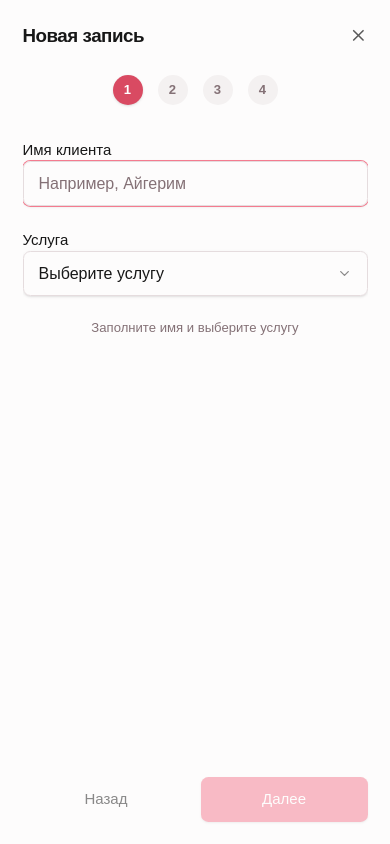
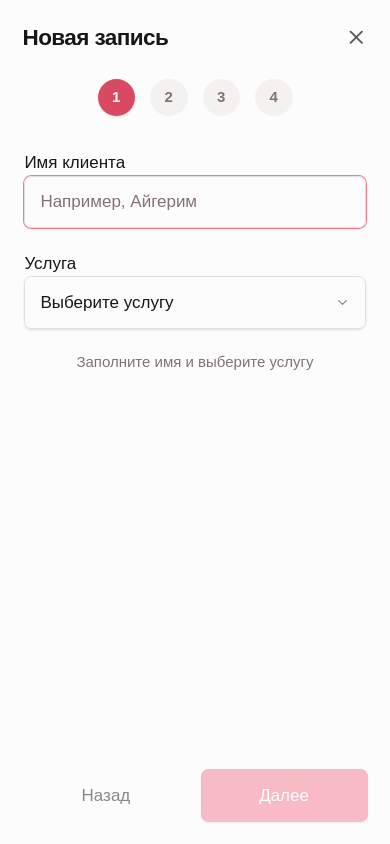
Before and after one commit to adlettaigulov/slotly, a Next.js app: page / in a window 390 px wide. Both pictures are taken after a click on the button "Новая запись". Shown: the top 844 px of the page. Built offline with nearby package versions, Linux system fonts and the light colour scheme.

Commit message:
feat: increase all mobile sizes in appointment dialog

```diff
--- a/components/new-appointment/new-appointment-dialog.tsx
+++ b/components/new-appointment/new-appointment-dialog.tsx
@@ -82,13 +82,13 @@ export function NewAppointmentDialog({ open, onOpenChange, onAppointmentCreated
 
   return (
     <Dialog open={open} onOpenChange={handleOpenChange}>
-      <DialogContent className="sm:max-w-[560px] sm:gap-0 max-sm:max-w-full max-sm:h-dvh max-sm:m-0 max-sm:rounded-none max-sm:border-0 max-sm:p-6 max-sm:top-0 max-sm:left-0 max-sm:translate-x-0 max-sm:translate-y-0 max-sm:flex max-sm:flex-col max-sm:overflow-hidden">
+      <DialogContent className="sm:max-w-[560px] sm:gap-0 max-sm:max-w-full max-sm:h-dvh max-sm:m-0 max-sm:rounded-none max-sm:border-0 max-sm:p-6 max-sm:top-0 max-sm:left-0 max-sm:translate-x-0 max-sm:translate-y-0 max-sm:flex max-sm:flex-col">
         <div className="flex items-start justify-between">
           <DialogHeader className="pb-3 sm:pb-4">
-            <DialogTitle className="text-xl sm:text-lg">Новая запись</DialogTitle>
+            <DialogTitle className="text-2xl sm:text-lg">Новая запись</DialogTitle>
           </DialogHeader>
           <DialogClose className="rounded-sm opacity-70 ring-offset-background transition-opacity hover:opacity-100 focus:outline-none focus:ring-2 focus:ring-ring focus:ring-offset-2 mt-1 sm:mt-0">
-            <X className="h-5 w-5" />
+            <X className="h-6 w-6 sm:h-5 sm:w-5" />
             <span className="sr-only">Close</span>
           </DialogClose>
         </div>
@@ -97,7 +97,7 @@ export function NewAppointmentDialog({ open, onOpenChange, onAppointmentCreated
           {STEPS.map((label, i) => (
             <div key={label} className="flex items-center gap-2 flex-1 max-sm:flex-none">
               <div
-                className={`flex h-8 w-8 sm:h-6 sm:w-6 shrink-0 items-center justify-center rounded-full text-sm sm:text-xs font-bold transition-all ${
+                className={`flex h-10 w-10 sm:h-6 sm:w-6 shrink-0 items-center justify-center rounded-full text-base sm:text-xs font-bold transition-all ${
                   i <= step
                     ? "bg-[hsl(350_65%_57%)] text-white shadow-sm"
                     : "bg-muted text-muted-foreground"
@@ -123,7 +123,7 @@ export function NewAppointmentDialog({ open, onOpenChange, onAppointmentCreated
           ))}
         </div>
 
-        <div className="max-sm:flex-1 max-sm:overflow-y-auto">
+        <div className="max-sm:flex-1 max-sm:overflow-y-auto max-sm:px-0.5">
           <div className="animate-slide-up" key={step}>
             {step === 0 && (
               <StepClientService data={data} services={services} onChange={updateData} />
@@ -154,7 +154,7 @@ export function NewAppointmentDialog({ open, onOpenChange, onAppointmentCreated
             variant="ghost"
             onClick={handleBack}
             disabled={step === 0}
-            className="h-12 sm:h-9 text-[15px] sm:text-sm flex-1 sm:flex-none"
+            className="h-14 sm:h-9 text-[17px] sm:text-sm flex-1 sm:flex-none"
           >
             Назад
           </Button>
@@ -162,7 +162,7 @@ export function NewAppointmentDialog({ open, onOpenChange, onAppointmentCreated
             <Button
               onClick={handleNext}
               disabled={!canProceed()}
-              className="h-12 sm:h-9 text-[15px] sm:text-sm flex-1 sm:flex-none"
+              className="h-14 sm:h-9 text-[17px] sm:text-sm flex-1 sm:flex-none"
             >
               Далее
             </Button>
--- a/components/new-appointment/step-client-service.tsx
+++ b/components/new-appointment/step-client-service.tsx
@@ -24,7 +24,7 @@ export function StepClientService({ data, services, onChange }: Props) {
   return (
     <div className="space-y-6">
       <div className="space-y-2.5">
-        <Label htmlFor="clientName" className="text-[15px] sm:text-sm">
+        <Label htmlFor="clientName" className="text-[17px] sm:text-sm">
           Имя клиента
         </Label>
         <Input
@@ -33,12 +33,12 @@ export function StepClientService({ data, services, onChange }: Props) {
           value={data.clientName}
           onChange={(e) => onChange({ clientName: e.target.value })}
           autoFocus
-          className="h-12 sm:h-9 text-[16px] sm:text-sm px-4 sm:px-3"
+          className="h-14 sm:h-9 text-[17px] sm:text-sm px-4 sm:px-3"
         />
       </div>
 
       <div className="space-y-2.5">
-        <Label htmlFor="service" className="text-[15px] sm:text-sm">
+        <Label htmlFor="service" className="text-[17px] sm:text-sm">
           Услуга
         </Label>
         <Select
@@ -54,7 +54,7 @@ export function StepClientService({ data, services, onChange }: Props) {
         >
           <SelectTrigger
             id="service"
-            className="h-12 sm:h-9 text-[16px] sm:text-sm px-4 sm:px-3"
+            className="h-14 sm:h-9 text-[17px] sm:text-sm px-4 sm:px-3"
           >
             <SelectValue placeholder="Выберите услугу" />
           </SelectTrigger>
@@ -73,7 +73,7 @@ export function StepClientService({ data, services, onChange }: Props) {
         </Select>
       </div>
 
-      <div className="text-sm sm:text-xs text-muted-foreground text-center">
+      <div className="text-[15px] sm:text-xs text-muted-foreground text-center">
         {valid ? "Нажмите «Далее»" : "Заполните имя и выберите услугу"}
       </div>
     </div>
--- a/components/new-appointment/step-confirmation.tsx
+++ b/components/new-appointment/step-confirmation.tsx
@@ -26,7 +26,7 @@ export function StepConfirmation({ data, master, service, onConfirm }: Props) {
 
       <Button
         onClick={onConfirm}
-        className="w-full h-11 text-base"
+        className="w-full h-14 sm:h-11 text-[17px] sm:text-base"
       >
         Создать запись
       </Button>
@@ -36,9 +36,9 @@ export function StepConfirmation({ data, master, service, onConfirm }: Props) {
 
 function Row({ label, value }: { label: string; value: string }) {
   return (
-    <div className="flex items-center justify-between px-4 py-3">
-      <span className="text-sm text-muted-foreground">{label}</span>
-      <span className="text-sm font-medium">{value}</span>
+    <div className="flex items-center justify-between px-4 sm:px-4 py-4 sm:py-3">
+      <span className="text-[15px] sm:text-sm text-muted-foreground">{label}</span>
+      <span className="text-[15px] sm:text-sm font-medium">{value}</span>
     </div>
   )
 }
--- a/components/new-appointment/step-master.tsx
+++ b/components/new-appointment/step-master.tsx
@@ -13,10 +13,10 @@ interface Props {
 export function StepMaster({ masters, data, onChange }: Props) {
   return (
     <div className="space-y-4">
-      <p className="text-[15px] sm:text-sm text-muted-foreground max-sm:text-center">
+      <p className="text-[17px] sm:text-sm text-muted-foreground max-sm:text-center">
         Выберите мастера для записи
       </p>
-      <div className="grid gap-3.5 sm:gap-3">
+      <div className="grid gap-4 sm:gap-3">
         {masters.map((master) => {
           const selected = data.masterId === master.id
           return (
@@ -25,7 +25,7 @@ export function StepMaster({ masters, data, onChange }: Props) {
               type="button"
               onClick={() => onChange({ masterId: master.id })}
               className={cn(
-                "relative flex items-center gap-4 sm:gap-3 rounded-xl sm:rounded-lg border-2 p-4 sm:p-3.5 text-left transition-all",
+                "relative flex items-center gap-5 sm:gap-3 rounded-xl sm:rounded-lg border-2 p-5 sm:p-3.5 text-left transition-all",
                 "hover:border-foreground/20 hover:bg-muted/50",
                 selected
                   ? "border-foreground bg-muted"
@@ -34,23 +34,23 @@ export function StepMaster({ masters, data, onChange }: Props) {
             >
               <div
                 className={cn(
-                  "flex h-12 w-12 sm:h-10 sm:w-10 shrink-0 items-center justify-center rounded-full text-lg sm:text-sm font-medium text-white",
+                  "flex h-14 w-14 sm:h-10 sm:w-10 shrink-0 items-center justify-center rounded-full text-xl sm:text-sm font-medium text-white",
                   masterColorAccents[master.id]
                 )}
               >
                 {master.name.charAt(0)}
               </div>
               <div className="flex-1">
-                <p className="font-semibold text-[17px] sm:text-sm">{master.name}</p>
-                <p className="text-[13px] sm:text-xs text-muted-foreground">
+                <p className="font-semibold text-[19px] sm:text-sm">{master.name}</p>
+                <p className="text-[15px] sm:text-xs text-muted-foreground">
                   {selected ? "Выбран" : "Нажмите, чтобы выбрать"}
                 </p>
               </div>
               {selected && (
-                <div className="flex h-6 w-6 sm:h-5 sm:w-5 items-center justify-center rounded-full bg-foreground">
+                <div className="flex h-7 w-7 sm:h-5 sm:w-5 items-center justify-center rounded-full bg-foreground">
                   <svg
-                    width="14"
-                    height="14"
+                    width="18"
+                    height="18"
                     viewBox="0 0 12 12"
                     fill="none"
                     className="text-background"
--- a/components/new-appointment/step-time.tsx
+++ b/components/new-appointment/step-time.tsx
@@ -23,7 +23,7 @@ export function StepTime({ data, appointments, onChange }: Props) {
 
   return (
     <div className="space-y-3 animate-fade-in" key={data.masterId}>
-      <p className="text-[15px] sm:text-sm text-muted-foreground max-sm:text-center">
+      <p className="text-[17px] sm:text-sm text-muted-foreground max-sm:text-center">
         Выберите свободное время
       </p>
       <div className="grid grid-cols-1 sm:grid-cols-2 gap-3 sm:gap-2.5">
@@ -43,7 +43,7 @@ export function StepTime({ data, appointments, onChange }: Props) {
               }
               style={{ animationDelay: `${i * 0.04}s` }}
               className={cn(
-                "relative rounded-xl sm:rounded-lg border-2 px-4 py-4 sm:py-3 text-[16px] sm:text-sm font-medium transition-all duration-150 animate-fade-in",
+                "relative rounded-xl sm:rounded-lg border-2 px-5 py-5 sm:py-3 text-[17px] sm:text-sm font-medium transition-all duration-150 animate-fade-in",
                 isBooked &&
                   "border-dashed border-muted-foreground/20 bg-muted/30 text-muted-foreground/40 cursor-not-allowed",
                 !isBooked && isSelected &&
@@ -54,7 +54,7 @@ export function StepTime({ data, appointments, onChange }: Props) {
             >
               <span className={cn(isBooked && "line-through")}>{slot}</span>
               {isBooked && (
-                <X className="absolute right-3.5 sm:right-2.5 top-1/2 -translate-y-1/2 h-5 w-5 sm:h-3.5 sm:w-3.5 text-muted-foreground/40" />
+                <X className="absolute right-3.5 sm:right-2.5 top-1/2 -translate-y-1/2 h-6 w-6 sm:h-3.5 sm:w-3.5 text-muted-foreground/40" />
               )}
             </button>
           )
```
